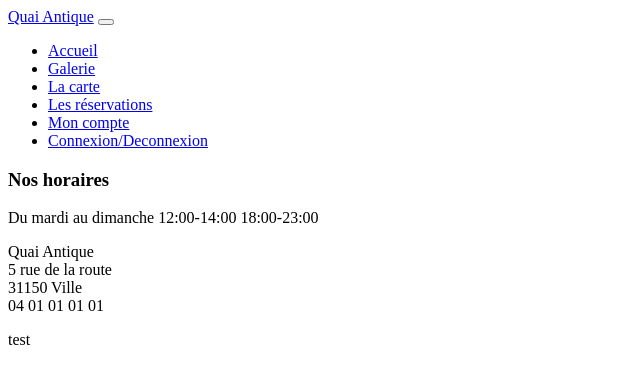
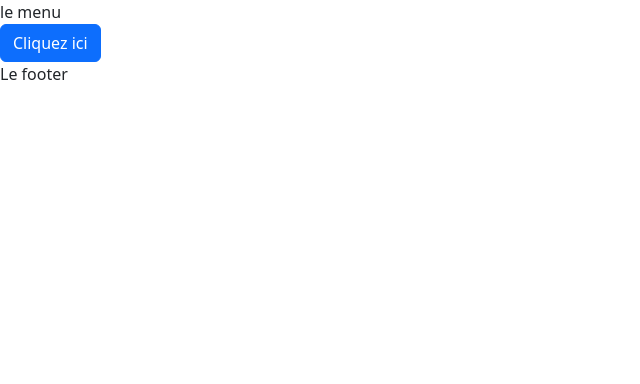
Before and after one commit to HenriFerry38/Vite-Et-Gourmand_Front, a website: page index.html in a window 1280 px wide. Shown: the whole page, without its empty margins (0-640 px from the left). Drawn offline with nearby package versions, Linux system fonts and the light colour scheme.

Commit message:
modifications Pages Index, home et Initialisation de Bootstrap

```diff
--- a/index.html
+++ b/index.html
@@ -1,77 +1,21 @@
 <!DOCTYPE html>
 <html lang="en">
 <head>
-    <meta charset="UTF-8">
-    <meta name="viewport" content="width=device-width, initial-scale=1.0">
-    <link rel="preconnect" href="https://fonts.googleapis.com">
-    <link rel="preconnect" href="https://fonts.gstatic.com" crossorigin>
-    <link href="https://fonts.googleapis.com/css2?family=Lexend:wght@100..900&display=swap" rel="stylesheet">
-    <link href="https://fonts.googleapis.com/css2?family=Barlow:ital,wght@0,100;0,200;0,300;0,400;0,500;0,600;0,700;0,800;0,900;1,100;1,200;1,300;1,400;1,500;1,600;1,700;1,800;1,900&family=Encode+Sans:wght@100..900&display=swap" rel="stylesheet">
-    <link rel="stylesheet" href="scss/main.css"/>
+  <link rel="stylesheet" href="node_modules/bootstrap/dist/css/bootstrap.min.css">
+    <title>Document</title>
+  </head>
+  <body>
 
-    <title>Document</title>
-
-</head>
-<body>
-
-    <header>
-        <nav class="navbar navbar-expand-lg bg-dark" data-bs-theme="dark">
-            <div class="container-fluid">
-              <a class="navbar-brand" href="/">Quai Antique</a>
-              <button class="navbar-toggler" type="button" data-bs-toggle="collapse" data-bs-target="#navbarSupportedContent" aria-controls="navbarSupportedContent" aria-expanded="false" aria-label="Toggle navigation">
-                <span class="navbar-toggler-icon"></span>
-              </button>
-              <div class="collapse navbar-collapse" id="navbarSupportedContent">
-                <ul class="navbar-nav ms-auto mb-2 mb-lg-0">
-                  <li class="nav-item">
-                    <a class="nav-link" href="/">Accueil</a>
-                  </li>
-                  <li class="nav-item">
-                    <a class="nav-link" href="/galerie">Galerie</a>
-                  </li>
-                  <li class="nav-item">
-                    <a class="nav-link" href="#">La carte</a>
-                  </li>
-                  <li class="nav-item">
-                    <a class="nav-link" href="#">Les réservations</a>
-                  </li>
-                  <li class="nav-item">
-                    <a class="nav-link" href="#">Mon compte</a>
-                  </li>
-                  <li class="nav-item">
-                    <a class="nav-link" href="#">Connexion/Deconnexion</a>
-                  </li>
-                </ul>
-              </div>
-            </div>
-          </nav>
-    </header>
-
+    <header>le menu</header>
 
     <main id="main-page">
-
+      <!--Le contenu de la page-->
     </main>
 
-    <footer class="bg-dark text-white text-center footer">
-      <div class="row">
-        <div class="col-12 col-lg-4">
-          <h3 class="text-primary">Nos horaires</h3>
-            <p>Du mardi au dimanche  12:00-14:00  18:00-23:00</p>
-          </div>
-          <div class="col-6 col-lg-4">
-            <p>Quai Antique <br/>
-              5 rue de la route <br/>
-              31150 Ville <br/>
-              04 01 01 01 01 <br/>
-            </p>
-          </div>
-          <div class="col-6 col-lg-4">
-            <p>test</p>
-          </div>
-      </div>
-    </footer>
+    <button class="btn btn-primary">Cliquez ici</button>
 
-    <script type="module" src="Router/router.js"></script>
-    <script src="node_modules/bootstrap/dist/js/bootstrap.bundle.min.js"></script>
+    <footer>Le footer</footer>
+  <script src="node_modules/bootstrap/dist/js/bootstrap.bundle.min.js"></script>
+  <script type="module" src="Router/router.js"></script>
 </body>
 </html>
--- /dev/null
+++ b/package.json
@@ -0,0 +1,5 @@
+{
+  "dependencies": {
+    "bootstrap": "^5.3.8"
+  }
+}
```
Also changed, not shown: pages/home.html (+1 -63 lines), 2 other files.
